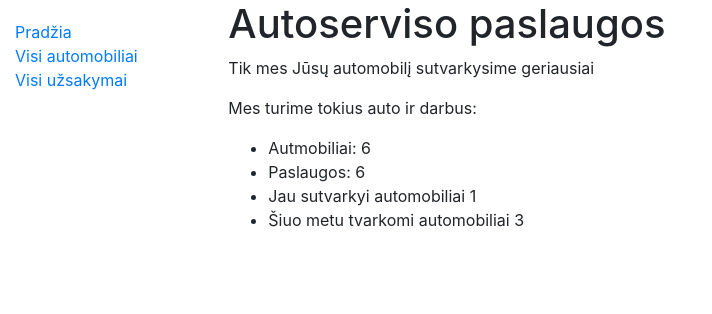
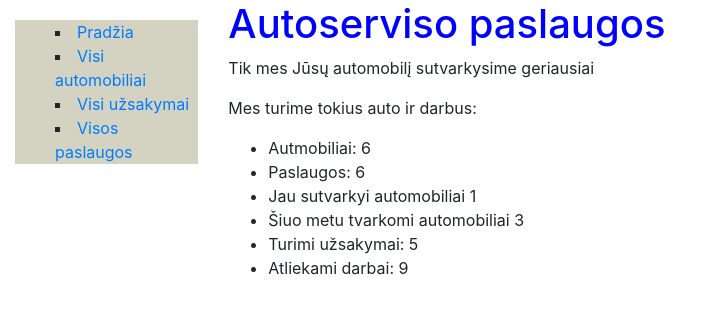
Before and after one commit to regis1986/Praktika, a Django app: page / in a window 1280 px wide. Shown: the top 314 px of the page, without its empty margins (0-712 px from the left). Run offline with Django 4.2, Linux system fonts and the light colour scheme; data comes from the database, SQL or seed files in the repository; both versions use the stored data as it was after the commit; some libraries are stand-ins or nearby versions.

Commit message:
4 uzduotys papildom css, base ir stasitikos

```diff
--- a/autoservisas/static/css/styles.css
+++ b/autoservisas/static/css/styles.css
@@ -1,5 +1,8 @@
 .sidebar-nav {
     margin-top: 20px;
-    padding: 0;
-    list-style: none;
+    padding: 10;
+    list-style: square;
+    list-style-position: inside;
+    background: #d4d3c1;
+
 }
--- a/autoservisas/templates/base.html
+++ b/autoservisas/templates/base.html
@@ -1,7 +1,7 @@
 <!DOCTYPE html>
 <html lang="en">
 <head>
-    {% block title %}<title>Biblioteka</title>{% endblock %}
+    {% block title %}<title>Autoservisas</title>{% endblock %}
     <meta charset="utf-8">
     <meta name="viewport" content="width=device-width, initial-scale=1">
     <link rel="stylesheet"
@@ -22,6 +22,7 @@ MCw98/SFnGE8fJT3GXwEOngsV7Zt27NXFoaoApmYm81iuXoPkFOJwJ8ERdknLPMO"
                 <li><a href="{% url 'index' %}">Pradžia</a></li>
                 <li><a href="">Visi automobiliai</a></li>
                 <li><a href="">Visi užsakymai</a></li>
+                <li><a href="">Visos paslaugos</a></li>
             </ul>
             {% endblock %}
         </div>
--- a/autoservisas/templates/index.html
+++ b/autoservisas/templates/index.html
@@ -2,7 +2,7 @@
 
 {% block content %}
 
-<h1>Autoserviso paslaugos</h1>
+<h1 style="color:blue;">Autoserviso paslaugos</h1>
 <p>Tik mes Jūsų automobilį sutvarkysime geriausiai</p>
 <p>Mes turime tokius auto ir darbus:</p>
 <ul>
@@ -10,6 +10,8 @@
     <li>Paslaugos: {{ num_paslauos_t }}</li>
     <li>Jau sutvarkyi automobiliai {{ num_auto_ready_t }}</li>
     <li>Šiuo metu tvarkomi automobiliai {{ num_auto_ruosiami_t }}</li>
-    {# <li>Klientai: {{ num_klientai_t }} </li> #}
+    <li>Turimi užsakymai: {{ num_klientai_t }} </li>
+    <li>Atliekami darbai: {{ num_atliekami_darb_t }} </li>
+
 </ul>
 {% endblock %}
--- a/autoservisas/views.py
+++ b/autoservisas/views.py
@@ -7,14 +7,16 @@ def index(request):
     num_paslauos = Paslaugos.objects.all().count()
     num_auto_ready = Uzsakymas.objects.filter(status__exact='g').count()
     num_auto_ruosiami = Uzsakymas.objects.filter(status__exact='t').count()
-    # num_klientai = Automobilis.klientas.objects.all().count()
+    num_klientai = Uzsakymas.objects.all().count()
+    num_atliekami_darb = Uzsakymoeilutes.objects.count()
 
     context_t = {
         'num_auto_t': num_auto,
         'num_paslauos_t': num_paslauos,
         'num_auto_ready_t': num_auto_ready,
         'num_auto_ruosiami_t': num_auto_ruosiami,
-        # 'num_klientai_t': num_klientai
+        'num_klientai_t': num_klientai,
+        'num_atliekami_darb_t': num_atliekami_darb
     }
 
     return render(request, 'index.html', context=context_t)
```
Also changed, not shown: db.sqlite3.
